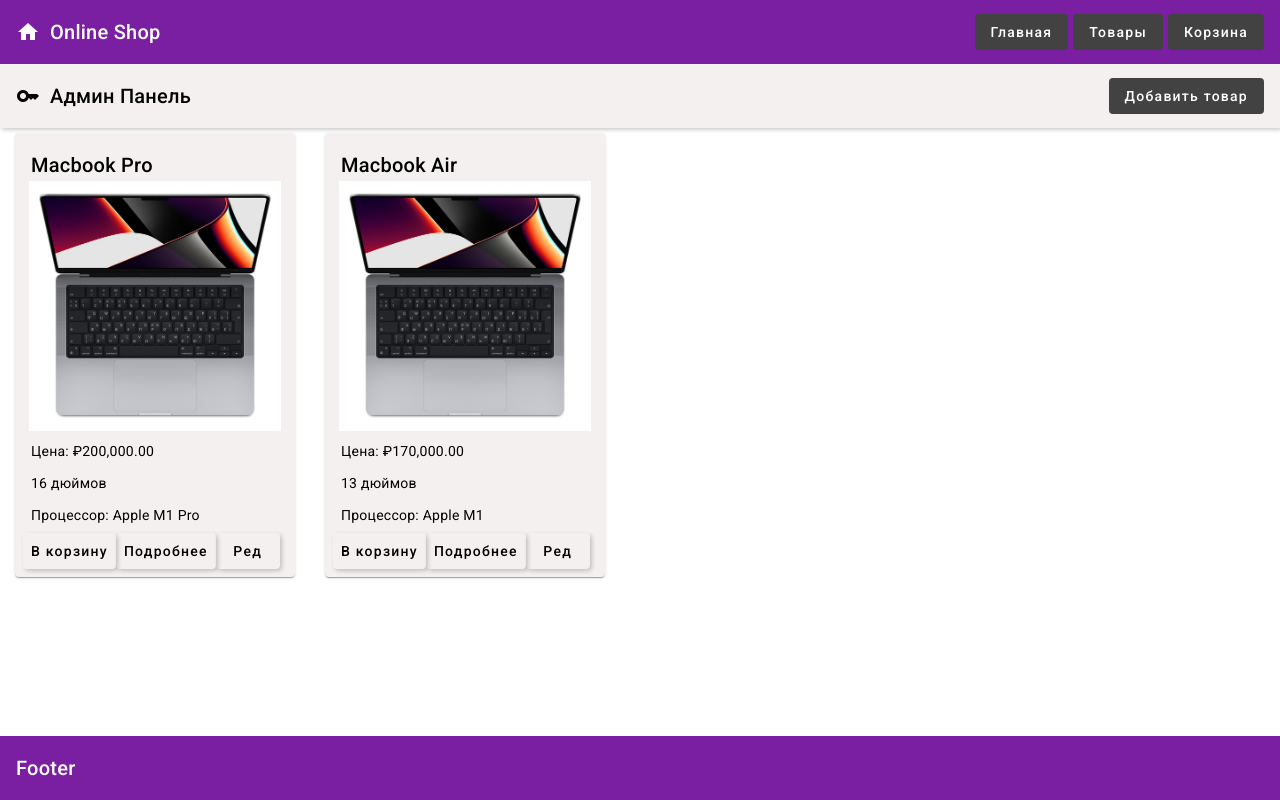
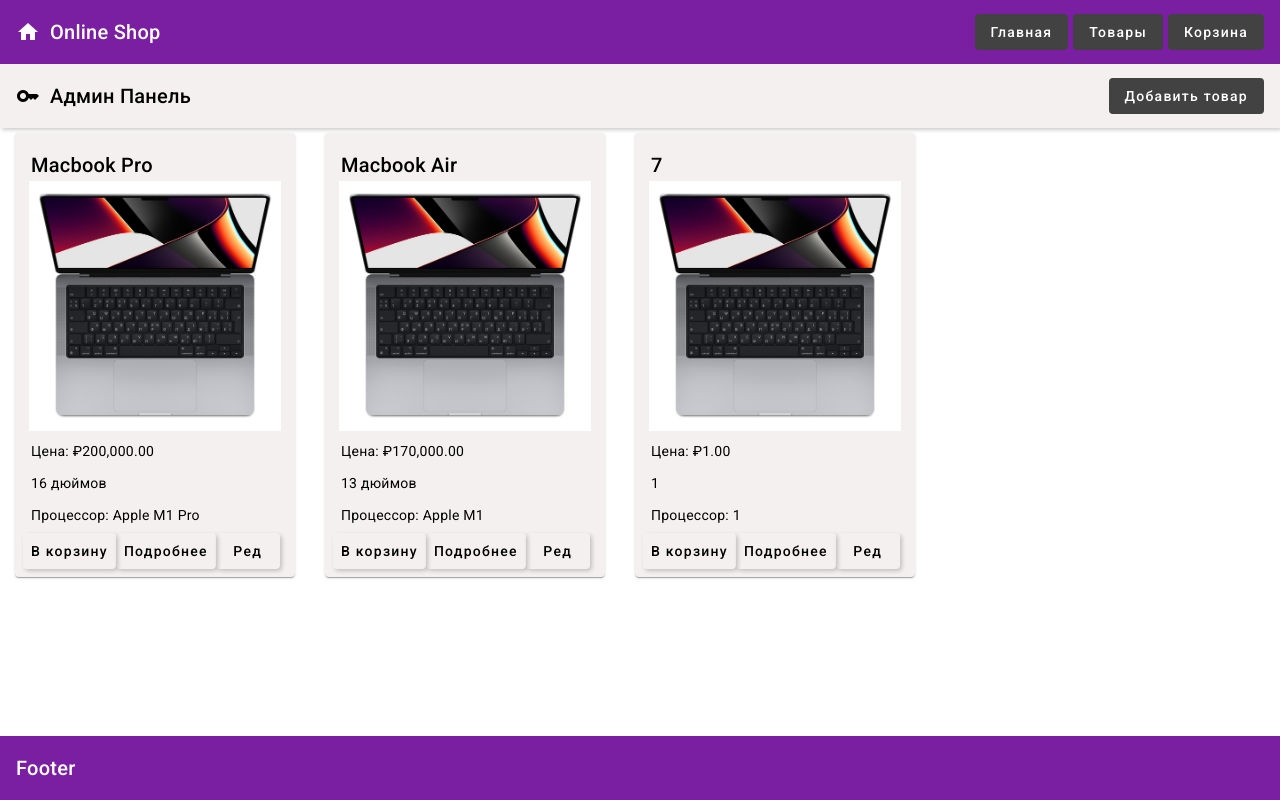
Before and after one commit to OneScriptMan/online-shop-angular, an Angular app: page /products in a window 1280 px wide. Built offline with nearby package versions, Linux system fonts and the light colour scheme; data requests are answered from the project's data file.

Commit message:
feat: add working basket

```diff
--- a/db.json
+++ b/db.json
@@ -23,6 +23,19 @@
         "SSD": "512GB",
         "display": "13 дюймов"
       }
+    },
+    {
+      "id": 3,
+      "title": "7",
+      "price": "1",
+      "image": "../../../assets/images/Macbook-16-pro.jpeg",
+      "configure": {
+        "processor": "1",
+        "memory": "1",
+        "SSD": "1",
+        "display": "1"
+      }
     }
-  ]
+  ],
+  "basket": []
 }
--- a/src/app/components/basket/basket.component.html
+++ b/src/app/components/basket/basket.component.html
@@ -1 +1,37 @@
-<p>basket works!</p>
+<div class="container">
+  <mat-card class="card" *ngFor="let product of basket">
+    <mat-card-header>
+      <mat-card-title>{{ product?.title }}</mat-card-title>
+    </mat-card-header>
+    <div class="card-info">
+      <img class="image" mat-card-image [src]="product?.image" />
+
+      <mat-card-content class="card-content">
+        <p>Цена: {{ product?.price | currency : "RUB" : "symbol-narrow" }}</p>
+        <p>{{ product?.configure?.display }}</p>
+        <p>Процессор: {{ product?.configure?.processor }}</p>
+        <p>Память: {{ product?.configure?.memory }}</p>
+        <p>SSD: {{ product?.configure?.SSD }}</p>
+      </mat-card-content>
+    </div>
+    <mat-card-actions>
+      <button
+        class="button"
+        mat-button
+        type="button"
+        (click)="decreaseCount(product)"
+      >
+        -
+      </button>
+      <p>{{ product?.count }}</p>
+      <button
+        class="button"
+        mat-button
+        type="button"
+        (click)="increaseCount(product)"
+      >
+        +
+      </button>
+    </mat-card-actions>
+  </mat-card>
+</div>
--- a/src/app/components/basket/basket.component.scss
+++ b/src/app/components/basket/basket.component.scss
@@ -0,0 +1,45 @@
+:host {
+  display: flex;
+  flex-wrap: wrap;
+  max-width: 100%;
+  justify-content: center;
+}
+
+.container {
+  margin: 0 10px;
+  display: flex;
+
+  justify-content: flex-start;
+  align-items: center;
+  max-width: fit-content;
+}
+.card {
+  max-width: 470px;
+  margin: 5px;
+  background-color: rgb(244, 240, 240);
+  color: black;
+  display: flex;
+}
+
+.card-info {
+  display: flex;
+  flex-direction: row;
+}
+
+.image {
+  max-width: 40%;
+  display: flex;
+  margin-bottom: 10px;
+  justify-content: flex-start;
+}
+.card-content {
+  font-size: larger;
+  display: flex;
+  flex-direction: column;
+}
+
+.button {
+  text-wrap: nowrap;
+  color: black;
+  box-shadow: 2px 2px 4px rgba(0, 0, 0, 0.2);
+}
--- a/src/app/components/basket/basket.component.ts
+++ b/src/app/components/basket/basket.component.ts
@@ -1,10 +1,57 @@
-import { Component } from '@angular/core';
+import { Component, OnInit } from '@angular/core';
+
+import { IProducts } from '../../models/products';
+import { Subscription } from 'rxjs';
+import { ProductsService } from '../../services/products.service';
 
 @Component({
   selector: 'app-basket',
   templateUrl: './basket.component.html',
-  styleUrls: ['./basket.component.scss']
+  styleUrls: ['./basket.component.scss'],
 })
-export class BasketComponent {
+export class BasketComponent implements OnInit {
+  constructor(private productsService: ProductsService) {}
 
+  basket: IProducts[] | undefined = [];
+  basketSubscription: Subscription = new Subscription();
+
+  /**
+   * Initializes the component by subscribing to the products
+   * service. On data retrieval, it updates the basket with
+   * the fetched data.
+   */
+  ngOnInit(): void {
+    this.basketSubscription = this.productsService
+      .getProductsFromBasket()
+      .subscribe((data) => {
+        this.basket = data;
+      });
+  }
+
+  ngOnDestroy(): void {
+    if (this.basketSubscription) this.basketSubscription.unsubscribe();
+  }
+
+  decreaseCount(product: IProducts): void {
+    if (product.count && product.count > 0) {
+      product.count -= 1;
+      // Call a service method to update the basket on the backend if necessary
+      this.productsService.updateProductsToBasket(product).subscribe();
+    }
+
+    if (product.count === 0) {
+      this.productsService.deleteProductFromBasket(product.id).subscribe(() => {
+        this.basket = this.basket?.filter((item) => item.id !== product.id);
+      });
+    }
+  }
+
+  increaseCount(product: IProducts): void {
+    if (!product.count) {
+      product.count = 0;
+    }
+    product.count += 1;
+    // Call a service method to update the basket on the backend if necessary
+    this.productsService.updateProductsToBasket(product).subscribe();
+  }
 }
--- a/src/app/components/dialog-box/dialog-box.component.html
+++ b/src/app/components/dialog-box/dialog-box.component.html
@@ -24,7 +24,9 @@
     <input matInput formControlName="display" />
   </mat-form-field>
 
-  <button class="button" mat-button type="submit">Добавить товар</button>
+  <button class="button" mat-button type="submit">
+    {{ isNew ? "Добавить товар" : "Обновить" }}
+  </button>
   <button class="button" mat-button type="button" (click)="onNoClick()">
     Отмена
   </button>
--- a/src/app/components/dialog-box/dialog-box.component.ts
+++ b/src/app/components/dialog-box/dialog-box.component.ts
@@ -9,25 +9,33 @@
   styleUrls: ['./dialog-box.component.scss'],
 })
 export class DialogBoxComponent implements OnInit {
-  myForm: FormGroup = new FormGroup({
-    title: new FormControl(),
-    price: new FormControl(),
-    processor: new FormControl(),
-    memory: new FormControl(),
-    SSD: new FormControl(),
-    display: new FormControl(),
-  });
   constructor(
     public dialogRef: MatDialogRef<DialogBoxComponent>,
     @Inject(MAT_DIALOG_DATA) public data: any
-  ) {}
+  ) {
+    if (this.data) {
+      this.isNew = false;
+    }
+  }
 
+  myForm: FormGroup = new FormGroup({
+    id: new FormControl(this.data?.id ?? ''),
+    title: new FormControl(this.data?.title ?? ''),
+    price: new FormControl(this.data?.price ?? ''),
+    processor: new FormControl(this.data?.configure?.processor ?? ''),
+    memory: new FormControl(this.data?.configure?.memory ?? ''),
+    SSD: new FormControl(this.data?.configure?.SSD ?? ''),
+    display: new FormControl(this.data?.configure?.display ?? ''),
+  });
+
+  isNew: boolean = !this.data;
   onNoClick(): void {
     this.dialogRef.close(null);
   }
 
   onSubmit(): void {
     this.data = {
+      id: this.myForm.value.id,
       title: this.myForm.value.title,
       price: this.myForm.value.price,
       image: '../../../assets/images/Macbook-16-pro.jpeg',
--- a/src/app/components/products/products.component.html
+++ b/src/app/components/products/products.component.html
@@ -27,14 +27,23 @@
       <p>Процессор: {{ product.configure.processor }}</p>
     </mat-card-content>
     <mat-card-actions>
-      <button class="button" mat-button>В корзину</button>
+      <button
+        class="button"
+        mat-button
+        type="button"
+        (click)="addToBasket(product)"
+      >
+        В корзину
+      </button>
       <button class="button" mat-button [routerLink]="['/product', product.id]">
         Подробнее
       </button>
       <button mat-button class="button" [matMenuTriggerFor]="menu">Ред</button>
       <mat-menu #menu="matMenu">
         <button mat-menu-item (click)="deleteItem(product.id)">Удалить</button>
-        <button mat-menu-item>Редактировать</button>
+        <button mat-menu-item (click)="openDialog(product)">
+          Редактировать
+        </button>
       </mat-menu>
     </mat-card-actions>
   </mat-card>
--- a/src/app/components/products/products.component.ts
+++ b/src/app/components/products/products.component.ts
@@ -11,16 +11,18 @@
   styleUrls: ['./products.component.scss'],
 })
 export class ProductsComponent implements OnInit {
-  products: IProducts[] | null = null;
-  productsSubscription: Subscription = new Subscription();
-
-  isAdmin: boolean = false;
-
   constructor(
     private productsService: ProductsService,
     public dialog: MatDialog,
     private ChangeDetectorRef: ChangeDetectorRef
   ) {}
+
+  products: IProducts[] | null = null;
+  productsSubscription: Subscription = new Subscription();
+  basket: IProducts[] | null = null;
+  basketSubscription: Subscription = new Subscription();
+
+  isAdmin: boolean = false;
 
   ngOnInit(): void {
     // проверка прав админа
@@ -32,6 +34,48 @@
       .subscribe((data) => {
         this.products = data;
       });
+
+    this.basketSubscription = this.productsService
+      .getProductsFromBasket()
+      .subscribe((data) => {
+        this.basket = data;
+      });
+  }
+
+  addToBasket(product: IProducts): void {
+    product.count = 1;
+    let findItem;
+
+    if (this.basket && this.basket?.length > 0) {
+      findItem = this.basket?.find((item) => item.id === product.id);
+      if (findItem) {
+        this.updateToBasket(findItem);
+      } else {
+        this.postToBasket(product);
+      }
+    } else {
+      this.postToBasket(product);
+    }
+  }
+
+  postToBasket(product: IProducts): void {
+    this.productsService
+      .postProductToBasket(product)
+      .subscribe((data) => this.basket?.push(data));
+  }
+
+  updateToBasket(product: IProducts): void {
+    if (typeof product.count === 'number') {
+      product.count += 1;
+    } else {
+      // Handle the case where 'count' is undefined
+      product.count = 1;
+    }
+    this.productsService
+      .updateProductsToBasket(product)
+      .subscribe((data) =>
+        console.log('updateToBasket - need write logic', data)
+      );
   }
 
   deleteItem(id: number): void {
@@ -46,17 +90,20 @@
     });
   }
 
-  openDialog(): void {
+  openDialog(product?: IProducts): void {
     const dialogConfig = new MatDialogConfig();
     dialogConfig.disableClose = true;
     dialogConfig.autoFocus = true;
     dialogConfig.width = '40%';
+    dialogConfig.data = product;
 
     const dialogRef = this.dialog.open(DialogBoxComponent, dialogConfig);
 
     dialogRef.afterClosed().subscribe((data) => {
       if (!data) return;
-      this.postData(data);
+      if (data && data.id) {
+        this.updateData(data);
+      } else this.postData(data);
     });
   }
 
@@ -66,7 +113,19 @@
       .subscribe((data) => this.products?.push(data));
   }
 
+  updateData(product: IProducts): void {
+    this.productsService.updateProducts(product).subscribe((data) => {
+      if (this.products) {
+        this.products = this.products?.map((product) => {
+          if (product.id === data.id) return data;
+          else return product;
+        });
+      }
+    });
+  }
+
   ngOnDestroy(): void {
     if (this.productsSubscription) this.productsSubscription.unsubscribe();
+    if (this.basketSubscription) this.basketSubscription.unsubscribe();
   }
 }
--- a/src/app/models/products.ts
+++ b/src/app/models/products.ts
@@ -4,6 +4,8 @@
   price: number;
   image?: string;
   configure: IProductDetails;
+
+  count?: number;
 }
 
 export interface IProductDetails {
--- a/src/app/services/products.service.ts
+++ b/src/app/services/products.service.ts
@@ -8,6 +8,7 @@
 })
 export class ProductsService {
   url: string = 'http://localhost:3000/products';
+  urlBasket: string = 'http://localhost:3000/basket';
   constructor(private http: HttpClient) {}
 
   getProducts() {
@@ -22,7 +23,27 @@
     return this.http.post<IProducts>(this.url, product);
   }
 
+  updateProducts(product: IProducts) {
+    return this.http.put<IProducts>(`${this.url}/${product.id}`, product);
+  }
+
   deleteProduct(id: number): Observable<IProducts> {
     return this.http.delete<IProducts>(`${this.url}/${id}`);
   }
+
+  postProductToBasket(product: IProducts): Observable<IProducts> {
+    return this.http.post<IProducts>(this.urlBasket, product);
+  }
+
+  getProductsFromBasket() {
+    return this.http.get<IProducts[]>(this.urlBasket);
+  }
+
+  updateProductsToBasket(product: IProducts) {
+    return this.http.put<IProducts>(`${this.urlBasket}/${product.id}`, product);
+  }
+
+  deleteProductFromBasket(id: number): Observable<IProducts> {
+    return this.http.delete<IProducts>(`${this.urlBasket}/${id}`);
+  }
 }
```
